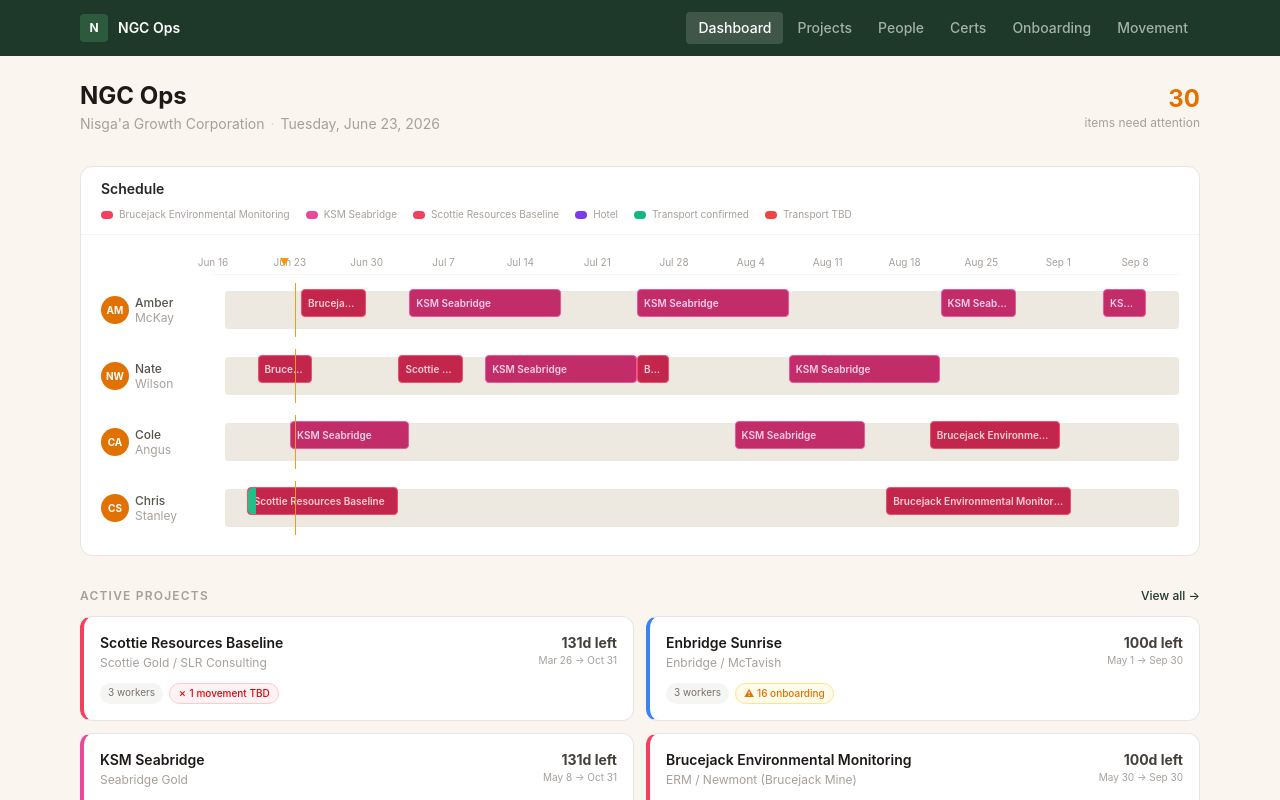
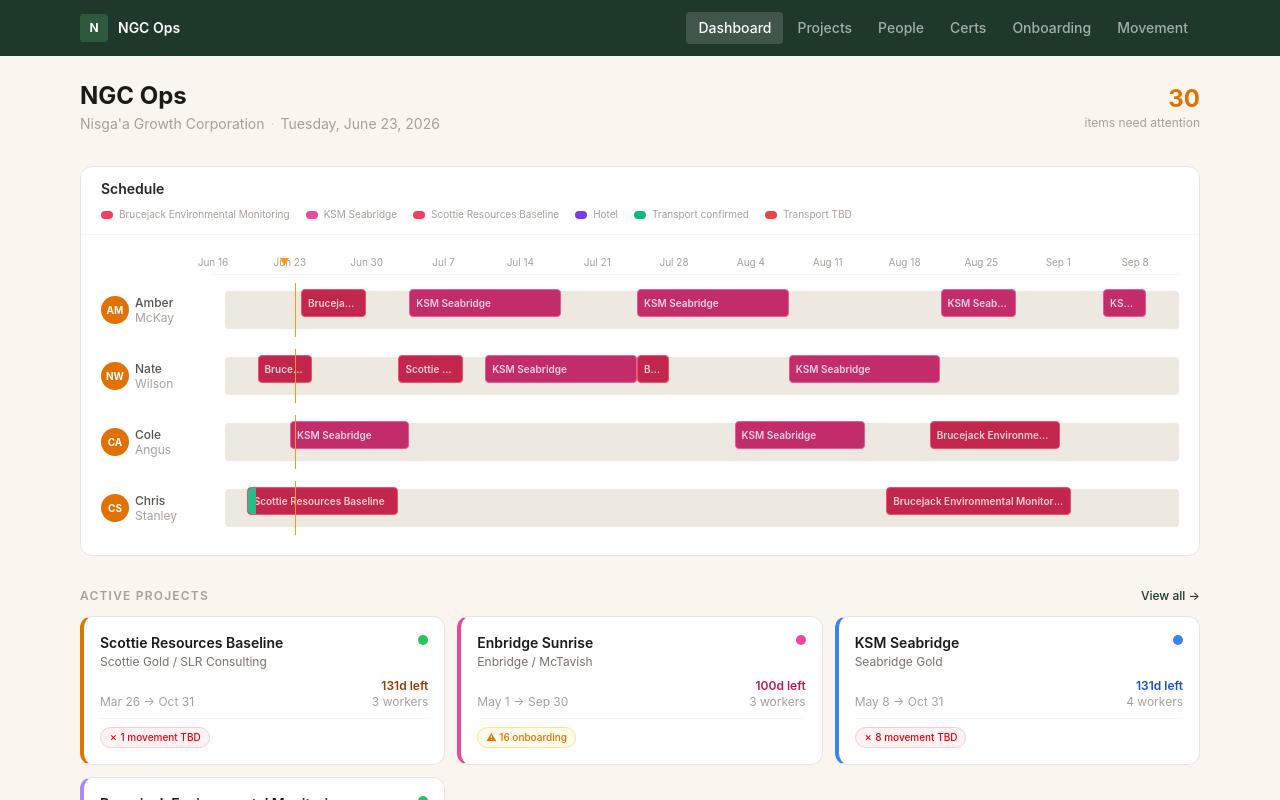
Before and after one commit to NGCOps/NGC-Ops-app, a Next.js app: page / in a window 1280 px wide. Shown: the top 800 px of the page. Built offline with nearby package versions, Linux system fonts and the light colour scheme.

Commit message:
updating dashboard

```diff
--- a/app/page.tsx
+++ b/app/page.tsx
@@ -5,7 +5,7 @@
 } from "@/lib/data";
 import type { Deployment } from "@/lib/data";
 import OutstandingSection from "@/components/OutstandingSection";
-import { projectColor } from "@/lib/colors";
+import { clientColor, projectColor } from "@/lib/colors";
 
 const LEG_STATUS_COLOR: Record<string, string> = {
   confirmed: "#10b981",
@@ -370,11 +370,11 @@
           <h2 className="text-xs font-semibold text-stone-400 uppercase tracking-widest">Active Projects</h2>
           <Link href="/projects" className="text-xs text-[#1e3829] hover:underline font-medium">View all →</Link>
         </div>
-        <div className="grid grid-cols-1 sm:grid-cols-2 gap-3">
+        <div className="grid grid-cols-1 sm:grid-cols-2 lg:grid-cols-3 gap-3">
           {activeProjects
             .sort((a, b) => a.startDate.localeCompare(b.startDate))
             .map((p) => {
-              const col = projectColor(p.id);
+              const col = clientColor(p.client);
               const sp = shiftPreps.find((s) => s.projectId === p.id);
               const projDeps = upcomingDeployments.filter((d) => d.projectId === p.id);
 
@@ -391,28 +391,29 @@
 
               return (
                 <Link key={p.id} href={`/projects/${p.id}`}>
-                  <div
-                    className="rounded-xl border border-stone-200 p-4 hover:bg-stone-50 transition-colors cursor-pointer bg-white"
-                    style={{ borderLeftWidth: "4px", borderLeftColor: col.border }}
-                  >
-                    <div className="flex items-start justify-between gap-2">
+                  <div className="bg-white rounded-xl border border-stone-200 p-4 flex flex-col gap-2 hover:bg-stone-50 hover:border-stone-300 transition-all cursor-pointer h-full" style={{ borderLeftWidth: "4px", borderLeftColor: col.border }}>
+                    <div className="min-w-0 flex-1 flex items-start justify-between gap-2">
                       <div className="min-w-0">
-                        <div className="font-semibold text-sm text-stone-900">{p.name}</div>
-                        <div className="text-xs text-stone-400 mt-0.5">{p.client}</div>
+                        <div className="font-semibold text-stone-900 text-sm leading-snug">{p.name}</div>
+                        <div className="text-xs text-stone-500 mt-0.5 truncate">{p.client}</div>
                       </div>
-                      <div className="text-right shrink-0">
-                        <div className="text-sm font-bold text-stone-700">
-                          {isStarted ? `${daysLeft}d left` : `${daysToStart}d away`}
+                      <span
+                        title={p.requiredCerts?.length ? `${p.name} — cert requirements defined` : `${p.name} — no special certs required`}
+                        className="mt-0.5 shrink-0 w-2.5 h-2.5 rounded-full"
+                        style={{ backgroundColor: p.requiredCerts?.length ? col.border : "#22c55e" }}
+                      />
                     </div>
-                        <div className="text-[10px] text-stone-400">{fmt(p.startDate)} → {fmt(p.endDate)}</div>
+                    <div className="flex items-end justify-between">
+                      <div className="text-xs text-stone-400">{fmt(p.startDate)} → {fmt(p.endDate)}</div>
+                      <div className="text-right">
+                        <div className="text-xs font-semibold" style={{ color: col.bg }}>
+                          {isStarted ? `${daysLeft}d left` : `Starts in ${daysToStart}d`}
+                        </div>
+                        <div className="text-xs text-stone-400">{p.workerIds.length} worker{p.workerIds.length !== 1 ? "s" : ""}</div>
                       </div>
                     </div>
-                    <div className="flex gap-1.5 mt-3 flex-wrap">
-                      {p.workerIds.length > 0 && (
-                        <span className="text-[10px] bg-stone-100 text-stone-500 px-2 py-0.5 rounded-full">
-                          {p.workerIds.length} worker{p.workerIds.length !== 1 ? "s" : ""}
-                        </span>
-                      )}
+                    {(onboardingPending > 0 || sp || movementTBD > 0 || projDeps.length > 0) && (
+                      <div className="flex gap-1.5 flex-wrap pt-2 border-t border-stone-100">
                         {onboardingPending > 0 ? (
                           <span className="text-[10px] bg-amber-50 text-amber-600 px-2 py-0.5 rounded-full font-medium border border-amber-200">⚠ {onboardingPending} onboarding</span>
                         ) : sp ? (
@@ -424,6 +425,7 @@
                           <span className="text-[10px] bg-emerald-50 text-emerald-600 px-2 py-0.5 rounded-full border border-emerald-200">✓ Movement sorted</span>
                         ) : null}
                       </div>
+                    )}
                   </div>
                 </Link>
               );
```
Lines whose indentation alone changed are shown as unchanged.
